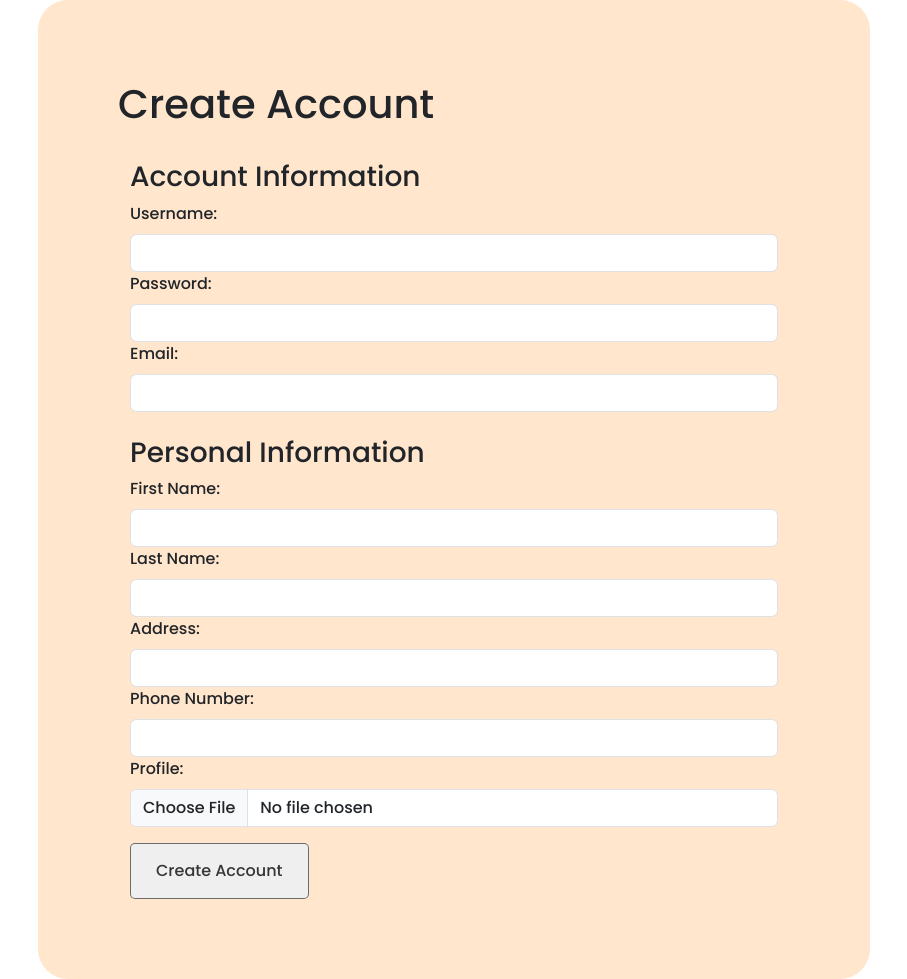
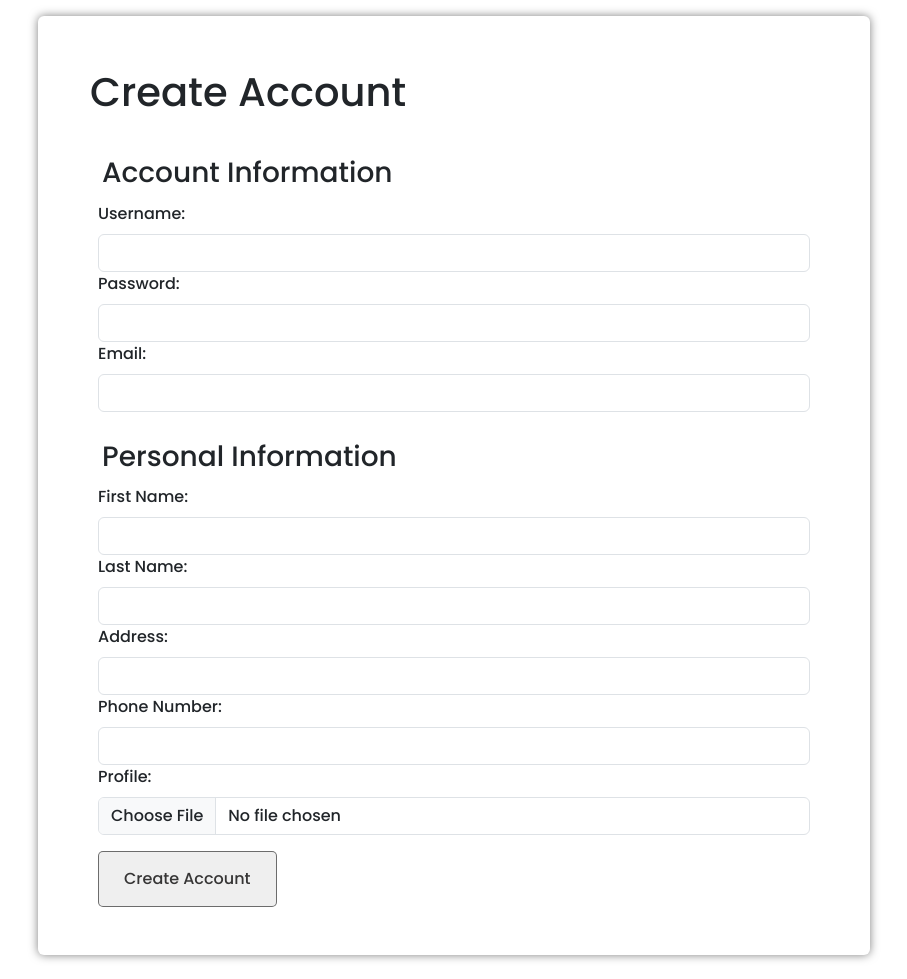
Before and after one commit to mondjii/Men-Apparel-Shop, a Django app: page /apparels/register/ in a window 1280 px wide. Shown: the part 56-1035 px from the top of the page, without its empty margins (186-1093 px from the left). Run offline with Django 4.2, Linux system fonts and the light colour scheme.

Commit message:
update progress(UI design)

```diff
--- a/templates/registration/register.html
+++ b/templates/registration/register.html
@@ -3,32 +3,32 @@
 
 {% block content %}
 <div>
-    <div class='container' style='background-color: #FFE6CC; padding: 5em; border-radius: 30px; width:65%'>
+    <div class='container rounded p-5 createform my-3' style='box-shadow: 0 0 10px rgba(0, 0, 0, 0.5); width:65%'>
         <div>
-            <h1>Create Account</h1>
+            <h1 class='whiteblur p-1'>Create Account</h1>
             <br/>
         </div>
-        <div class='container'>
+        <div class='container '>
             <form method="post" enctype="multipart/form-data">
                 {% csrf_token %}
-                <h3>Account Information</h3>
-                <label for='username' class='form-label'>{{form.username.label_tag}}</label>
+                <h3 class='whiteblur p-1'>Account Information</h3>
+                <label for='username' class='form-label whiteblur'>{{form.username.label_tag}}</label>
                 {{form.username}}
-                <label for='' class='form-label'>{{form.password.label_tag}}</label>
+                <label for='' class='form-label whiteblur'>{{form.password.label_tag}}</label>
                 {{form.password}}
-                <label for='' class='form-label'>{{form.email.label_tag}} </label>
+                <label for='' class='form-label whiteblur'>{{form.email.label_tag}} </label>
                 {{form.email}}
                 <br/>
-                <h3>Personal Information</h3>
-                <label for='' class='form-label'>{{form.first_name.label_tag}}</label>
+                <h3 class='whiteblur p-1'>Personal Information</h3>
+                <label for='' class='form-label whiteblur'>{{form.first_name.label_tag}}</label>
                 {{form.first_name}}
-                <label for='' class='form-label'>{{form.last_name.label_tag}}</label>
+                <label for='' class='form-label whiteblur'>{{form.last_name.label_tag}}</label>
                 {{form.last_name}}
-                <label for='' class='form-label'>{{form.location.label_tag}}</label>
+                <label for='' class='form-label whiteblur'>{{form.location.label_tag}}</label>
                 {{form.location}}
-                <label for='' class='form-label'>{{form.pnumber.label_tag}}</label>
+                <label for='' class='form-label whiteblur'>{{form.pnumber.label_tag}}</label>
                 {{form.pnumber}}
-                <label for="profile" class="form-label">{{form.profile.label_tag}}</label>
+                <label for="profile" class="form-label whiteblur">{{form.profile.label_tag}}</label>
                 {{form.profile}}
 
                 <p style='list-style-type: none; color:red;'>{{ form.username.errors }}</p>
```
Also changed, not shown: apparelapp/templates/apparelapp/account_detail.html (+29 -3 lines), README.md.
